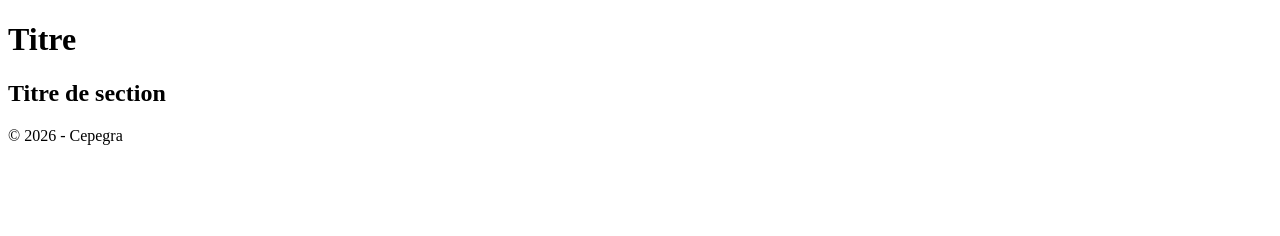
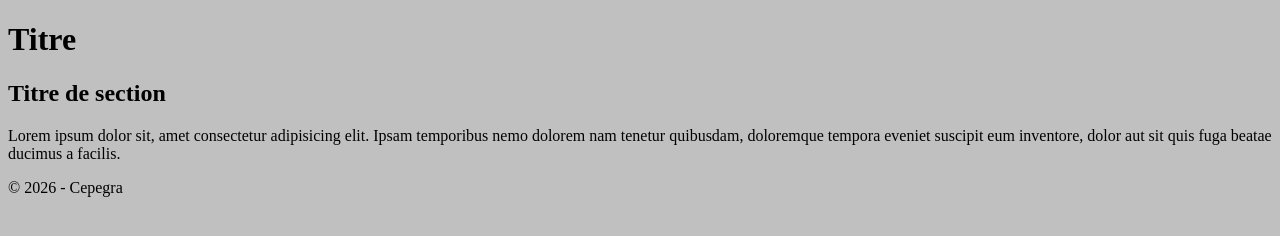
Before and after one commit to serencoban/ingrwf13-git, a plain HTML site: page index.html in a window 1280 px wide. Drawn offline with Linux system fonts and the light colour scheme.

Commit message:
add notes + edit html, css, js

```diff
--- a/index.html
+++ b/index.html
@@ -15,6 +15,7 @@
         <main>
             <section>
                 <h2>Titre de section</h2>
+                <p>Lorem ipsum dolor sit, amet consectetur adipisicing elit. Ipsam temporibus nemo dolorem nam tenetur quibusdam, doloremque tempora eveniet suscipit eum inventore, dolor aut sit quis fuga beatae ducimus a facilis.</p>
             </section>
         </main>
         <footer>
--- a/main.js
+++ b/main.js
@@ -0,0 +1 @@
+alert('git')
--- a/style.css
+++ b/style.css
@@ -0,0 +1,3 @@
+body {
+    background-color: silver;;
+}
```
Also changed, not shown: notes.txt (added).
